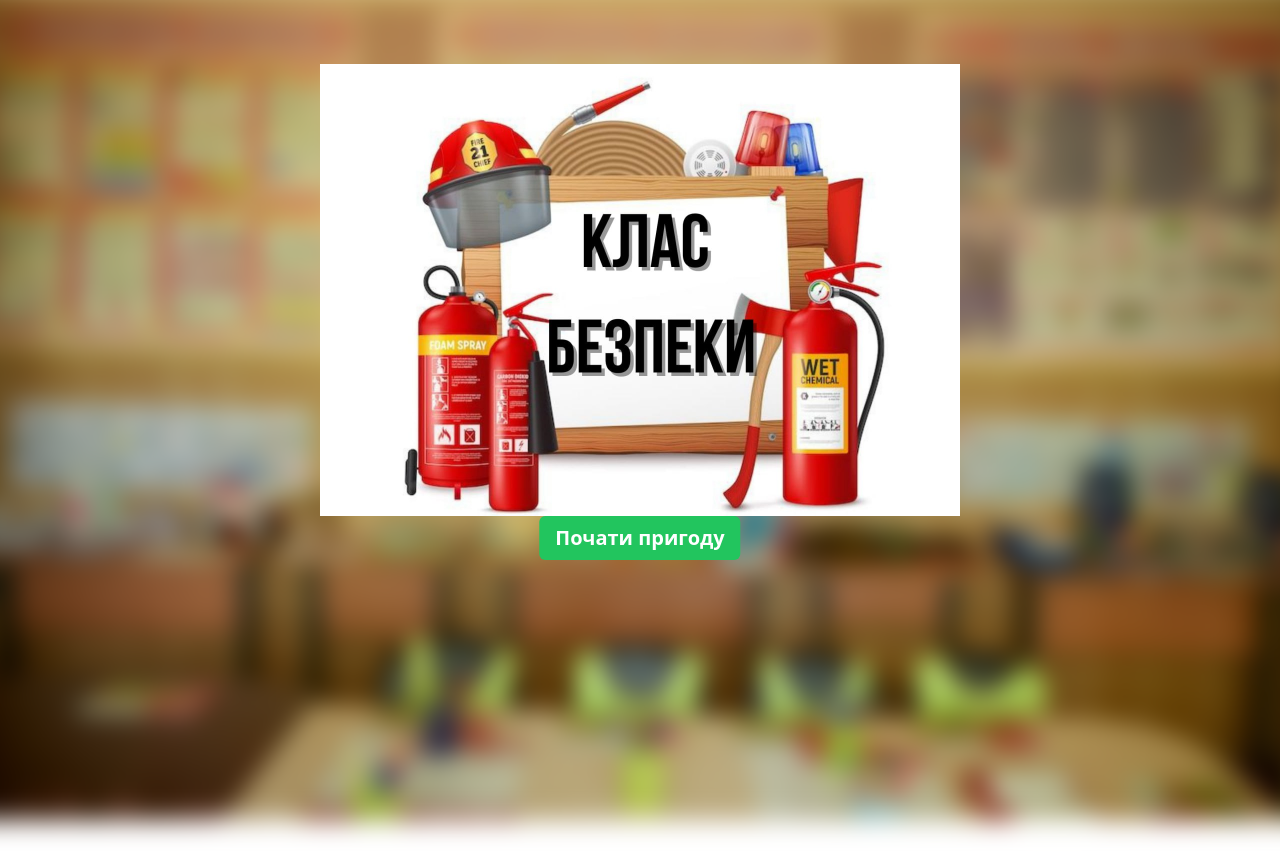
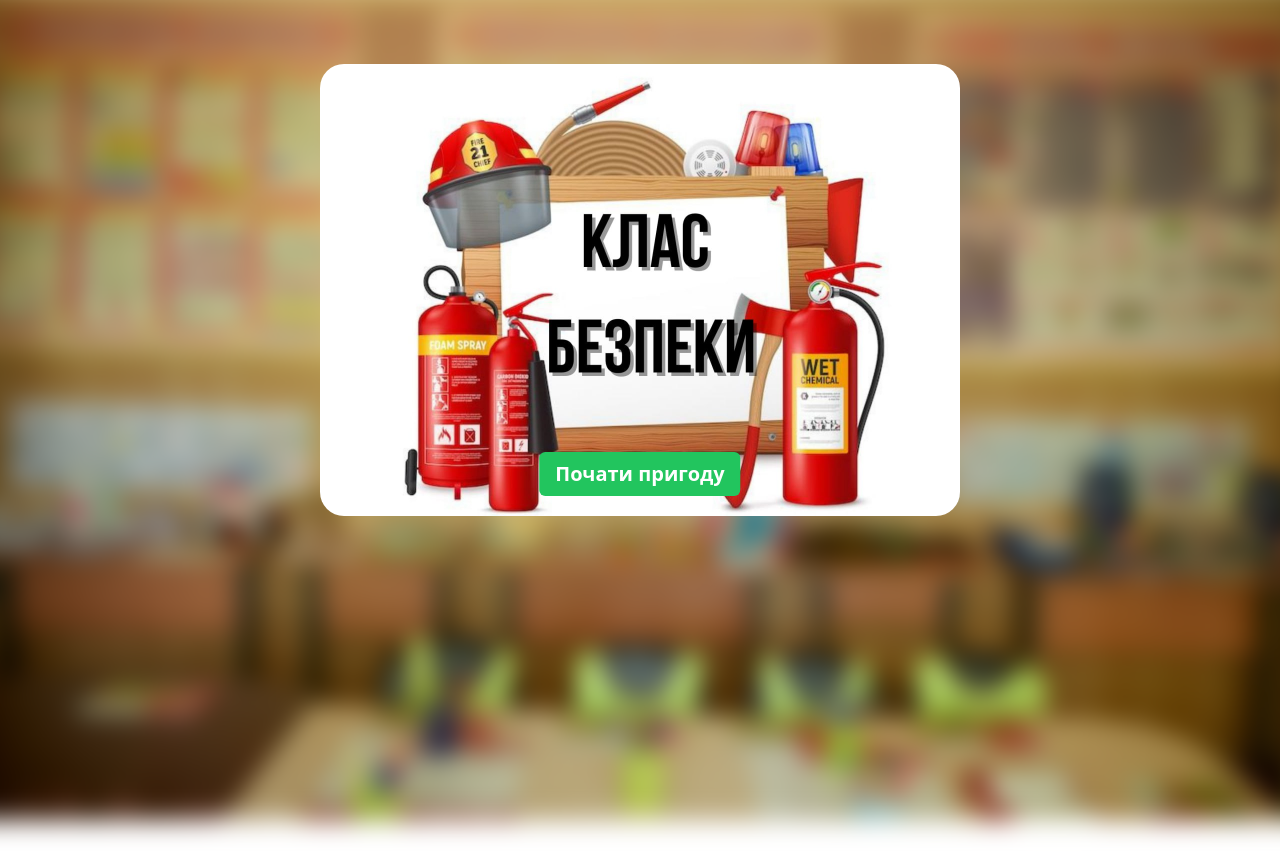
Before and after one commit to logixism/safetyroom, a Next.js app: page / in a window 1280 px wide. Shown: the top 864 px of the page. Built offline with nearby package versions, Linux system fonts and the light colour scheme.

Commit message:
Update page.tsx

```diff
--- a/src/app/page.tsx
+++ b/src/app/page.tsx
@@ -19,12 +19,11 @@ export default function Home() {
           width={0}
           height={0}
           sizes="100vw"
-          className="m-auto blinking-image transition-opacity"
+          className="m-auto blinking-image transition-opacity rounded-3xl "
           style={{ width: "50%", height: "auto" }}
         />
-      </div>
         <button
-        className="absolute left-1/2 -translate-x-1/2 bottom-60 bg-green-500 px-4 py-2 rounded-md text-xl font-bold transition-all duration-300 hover:bg-green-400 text-white"
+          className="relative bottom-16 left-1/2 -translate-x-1/2 bg-green-500 px-4 py-2 rounded-md text-xl font-bold transition-all duration-300 hover:bg-green-400 text-white"
           onClick={() => {
             router.push("/rooms/entrance");
             document.body.requestFullscreen();
@@ -32,6 +31,7 @@ export default function Home() {
         >
           Почати пригоду
         </button>
+      </div>
     </>
   );
 }
```
Lines whose indentation alone changed are shown as unchanged.
